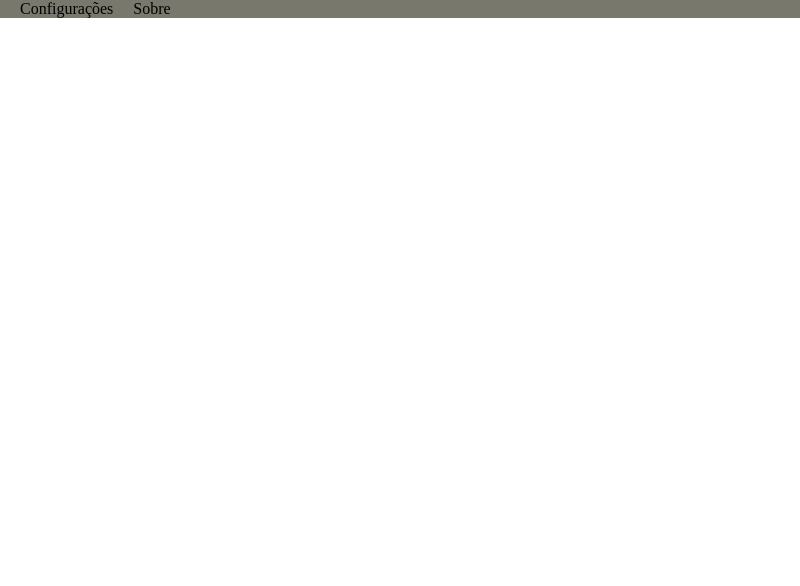
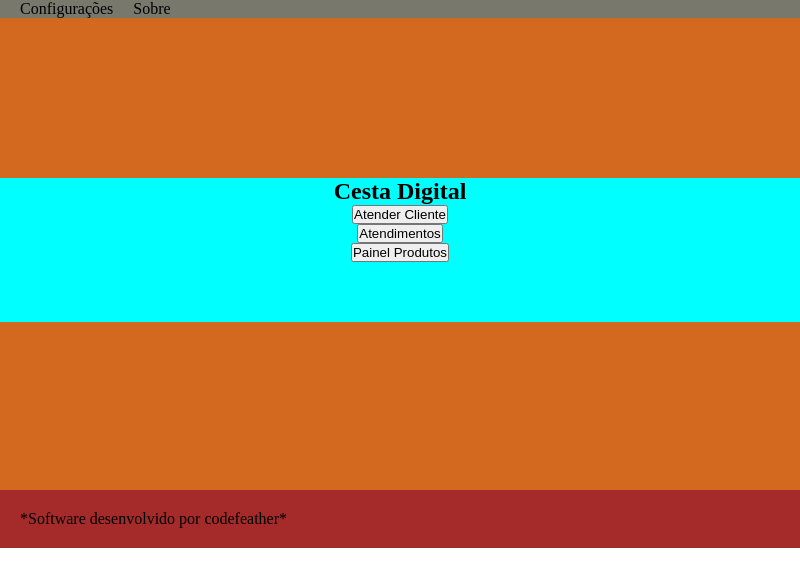
Before and after one commit to Wallac3R1be1ro/Software-CestaDigital, an Electron app: page src/views/index.html in a window 800 px wide. Drawn offline with Linux system fonts and the light colour scheme.

Commit message:
Criando páginas
- index.html
- atender-cliente.html

```diff
--- a/src/public/css/style.css
+++ b/src/public/css/style.css
@@ -11,7 +11,6 @@ body , html {
 }
 header{
     background-color: rgb(120, 120, 109);
-    position: absolute;
     display: flex;
 	width: 100%;
 	justify-content: space-between;
@@ -26,10 +25,18 @@ header, #topics{
 }
 main{
     background-color: chocolate;
+    padding-top: 100px;
+    padding-bottom: 168px;
 }
 section{
     background-color: aqua;
+    justify-content: center;
+    align-items: center;
+    text-align: center;
+    padding-bottom: 60px;
+    margin-top: 60px;
 }
 footer{
     background-color: brown;
+    padding: 20px;
 }
--- a/src/views/index.html
+++ b/src/views/index.html
@@ -23,11 +23,14 @@
     </header>
     <main>
         <section>
-
+            <h1>Cesta Digital</h1>
+            <a href="../views/atender-cliente.html"><button>Atender Cliente</button></a><br>
+            <a href="#"><button>Atendimentos</button></a><br>
+            <a href="#"><button>Painel Produtos</button></a><br>
         </section>
     </main>
     <footer>
-
+        <p>*Software desenvolvido por codefeather*</p>
     </footer>
 </body>
 </html>
```
Also changed, not shown: src/views/atender-cliente.html (added, +20 -0 lines).
